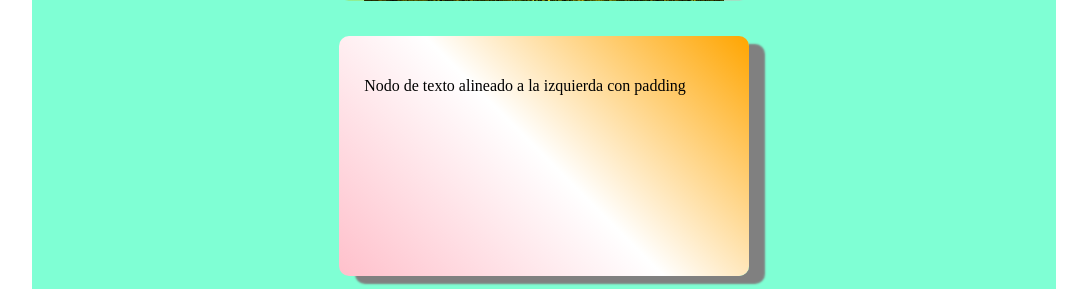
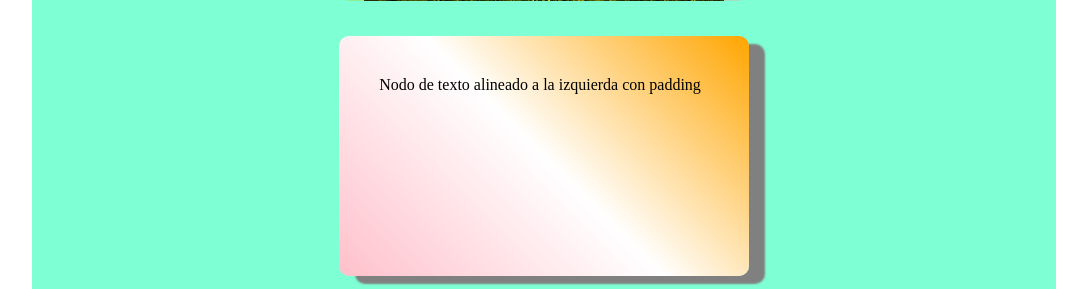
Before and after one commit to juanIgnacioMB/LaboratorioIII, a PHP site: the page made by CSS/Css parte 1/ejercicio02_divsEnPila/index.html in a window 1280 px wide. Shown: the part 851-1140 px from the top of the page, without its empty margins (96-1183 px from the left). Run offline with PHP 8.4, Linux system fonts and the light colour scheme.

Commit message:
ejercicio css 2

```diff
--- a/CSS/Css parte 1/ejercicio02_divsEnPila/style.css
+++ b/CSS/Css parte 1/ejercicio02_divsEnPila/style.css
@@ -35,15 +35,19 @@ div{
 }
 
 #cuarto-cont{
-    box-sizing: border-box;
-    padding: 25px;
     background: linear-gradient(45deg, pink, white, orange);
     box-shadow: 16px 8px 2px grey;
+}
+
+#cuarto-cont p{
+    text-align: left;
+    padding: 40px;
 }
 
 #quinto-cont{
     background: linear-gradient(240deg, pink, white, orange);
 }
+
 
 @media (min-width: 600px) and (max-width:1080px){
     #primer-cont{
```
